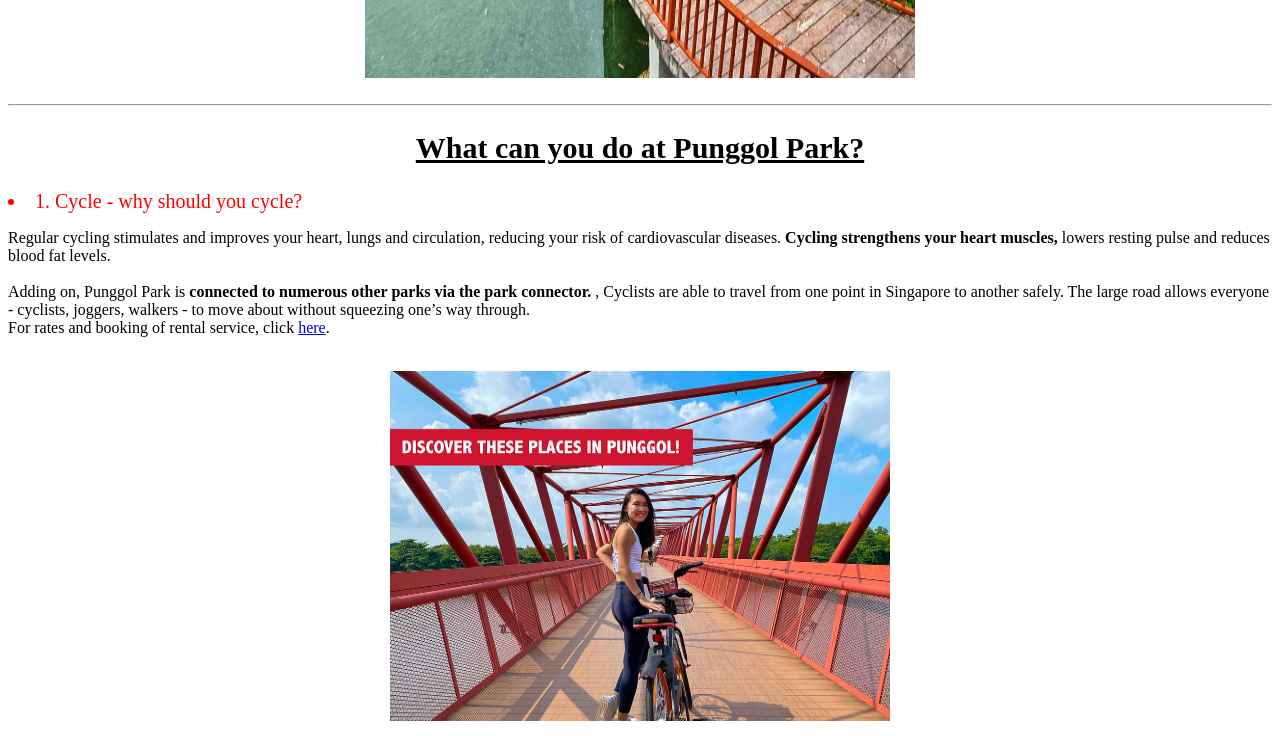
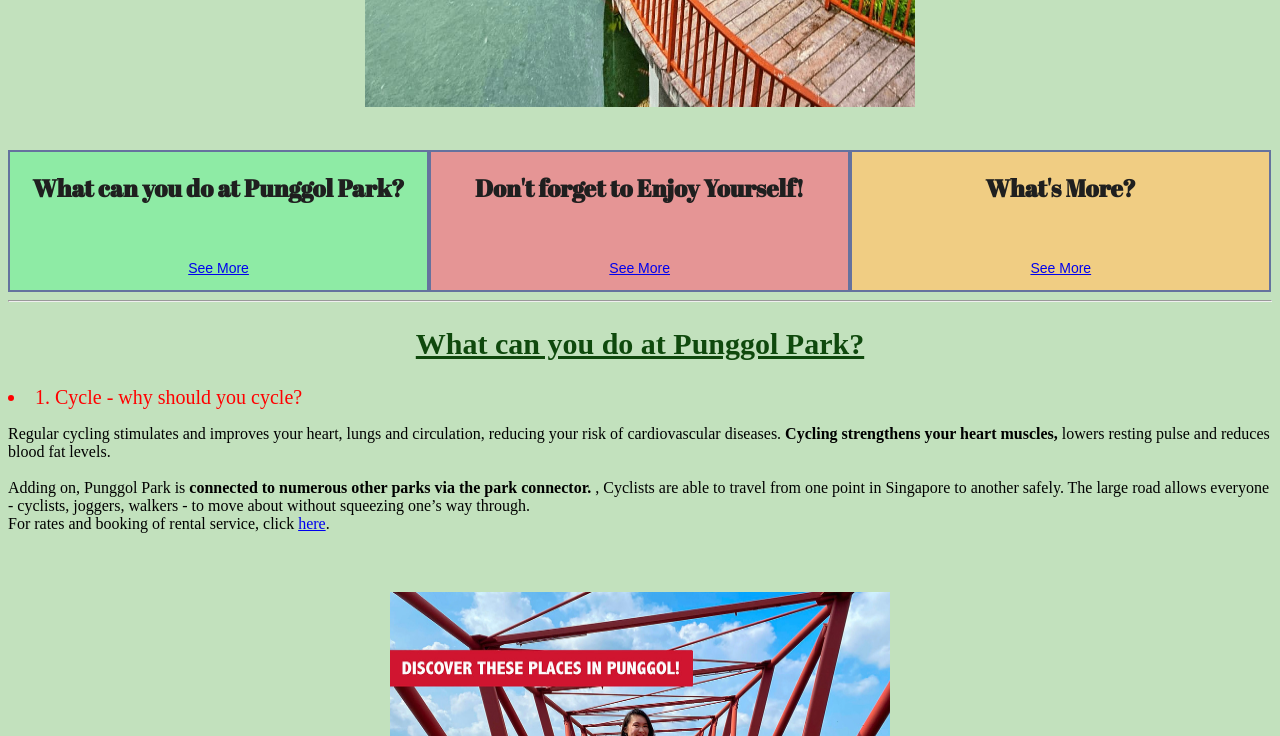
Before and after one commit to sarahmoblog/PunggolPark, a plain HTML site: page index.html in a window 1280 px wide. Shown: the part 1020-1756 px from the top of the page. Drawn offline with Linux system fonts and the light colour scheme.

Commit message:
Add files via upload

```diff
--- a/index.html
+++ b/index.html
@@ -1,9 +1,25 @@
 <!DOCTYPE html>
 <html>
 <head>
+<link rel="stylesheet" href="https://fonts.googleapis.com/css2?family=Abril+Fatface&family=Spartan&display=swap">
+<style>
+
+h1.a {
+  font-family: "Spartan", sans-serif;
+}
+
+h1.b {
+  font-family: "Abril Fatface", sans-serif;
+}
+
+</style>
+</head>
+
+
+
 <title>PUUNGGOL PARK</title>
 <title>BEST PLACE TO BE</title>
-<body style="background-color:white;">
+<body style="background-color:#C2E1BD;">
 <style>
 img {
   display: block;
@@ -14,12 +30,16 @@ img {
 </head>
 <body>
 
-<h1 style="color:blue
-; text-align:center; font-size: 60px">PUNGGOL PARK</h1>
+</style>
+</head>
 
-<h2 style="color:green
+<body>
+<div class="content">
+    <h1 style="color:#238712;font-size:400%;font-family:Abril Fatface;text-align:center ;">PUNGGOL PARK</h1>
+
+<h2 style="color:blue
 ; text-align:center; font-size: 60px">BEST PLACE TO BE</h2>
-
+  </div>
 
 <p style="text-align:center">
 	<b>About Punggol Park</b>
@@ -31,8 +51,98 @@ img {
 <img src="./SunriseBridge.jpg" width="550" height="750" alt="Entrance of Sentosa" title="Entrance of Sentosa">
 <br>
 
+
+
+
+
+
+
+
+
+
+
+
+
+
+</body>
+ <head>
+    <style>
+    {
+        box-sizing: border-box;
+    }
+    /* Set additional styling options for the columns */
+    .column {
+    float: left;
+    }
+
+    /* Set width length for the left, right and middle columns */
+    .left {
+    width: 33%;
+    }
+
+    .middle {
+    width: 33%;
+    }
+
+    .right {
+    width: 33%;
+    }
+
+    .row:after {
+    content: "";
+    display: table;
+    clear: both;
+    }
+
+img{
+ display: inline-block;
+ margin: 25px 10px;
+}
+
+    </style>
+ </head>
+
+ <body>
+  <div class="row">
+      <div class="column left" style="color:#1f1f1f;background-color:rgb(142, 235, 165);border-color:#65729e;text-align:center;border-style:solid;border-width:2px;font-family:Abril Fatface;">
+          <h2> What can you do at Punggol Park? </h2>
+<br>
+
+
+<p style=font-size:14px;font-family:arial;><a href="#NATURE">See More</a></p>
+      </div>
+
+      <div class="column middle" style="color:#1f1f1f;background-color:rgb(229, 149, 149);border-color:#65729e;text-align:center;border-style:solid;border-width:2px;font-family:Abril Fatface;">
+          <h2>Don't forget to Enjoy Yourself!</h2>
+<br>
+
+          <p style=font-size:14px;font-family:arial;><a href="#SD">See More</a></p>
+      </div>
+
+      <div class="column right" style="color:#1f1f1f;background-color:rgb(240, 205, 131);border-color:#65729e;text-align:center;border-style:solid;border-width:2px;font-family:Abril Fatface;">
+          <h2> What's More?</h2>
+<br>
+
+<p style=font-size:14px;font-family:arial;><a href="#MAP">See More</a></p>
+
+</div>
+</div>
+
+
+
+
+
+
+
+
+
+
+
 <hr>
-<h2 style="text-align:center; font-size: 30px">
+
+
+<body>
+  <h2 id="NATURE" style="text-align:center;color:#0F490D;font-size:30px; ">
 <u>What can you do at Punggol Park? </u>
 </h2>
 
@@ -73,8 +183,13 @@ img {
 <br>
 <img src="dogs.jpg" width="600" height="350" alt="Animal & Bird Encounters" title="Animal & Bird Encounters">
 
+
+
+
+
+
 <hr>
-<h3 style="text-align: center; font-size: 30px; color: orange">
+<h3 id="SD" style="text-align: center; font-size: 30px; color:#B61532">
 	<u> Don't forget to Enjoy Yourself!</u>
 </h3>
 <p style="font-size: 20px; text-align: center">
@@ -104,7 +219,10 @@ img {
 </p>
 
 <hr>
-<h4 style="text-align: center; font-size: 30px; color: green">
+
+
+
+<h4 id="MAP" style="text-align: center; font-size: 30px; color: #D7900D">
 	<u> What's More?</u>
 
 <h2 style="color:purple
@@ -161,5 +279,27 @@ img {
 </p>
 
 
+
+
+
+
+
+
+<title>PUUNGGOL PARK</title>
+<title>BEST PLACE TO BE</title>
+<body style="background-color:white;">
+<style>
+img {
+  display: block;
+  margin-left: auto;
+  margin-right: auto;
+}
+
+
+
+
+
+
+
 </body>
 </html>
```
